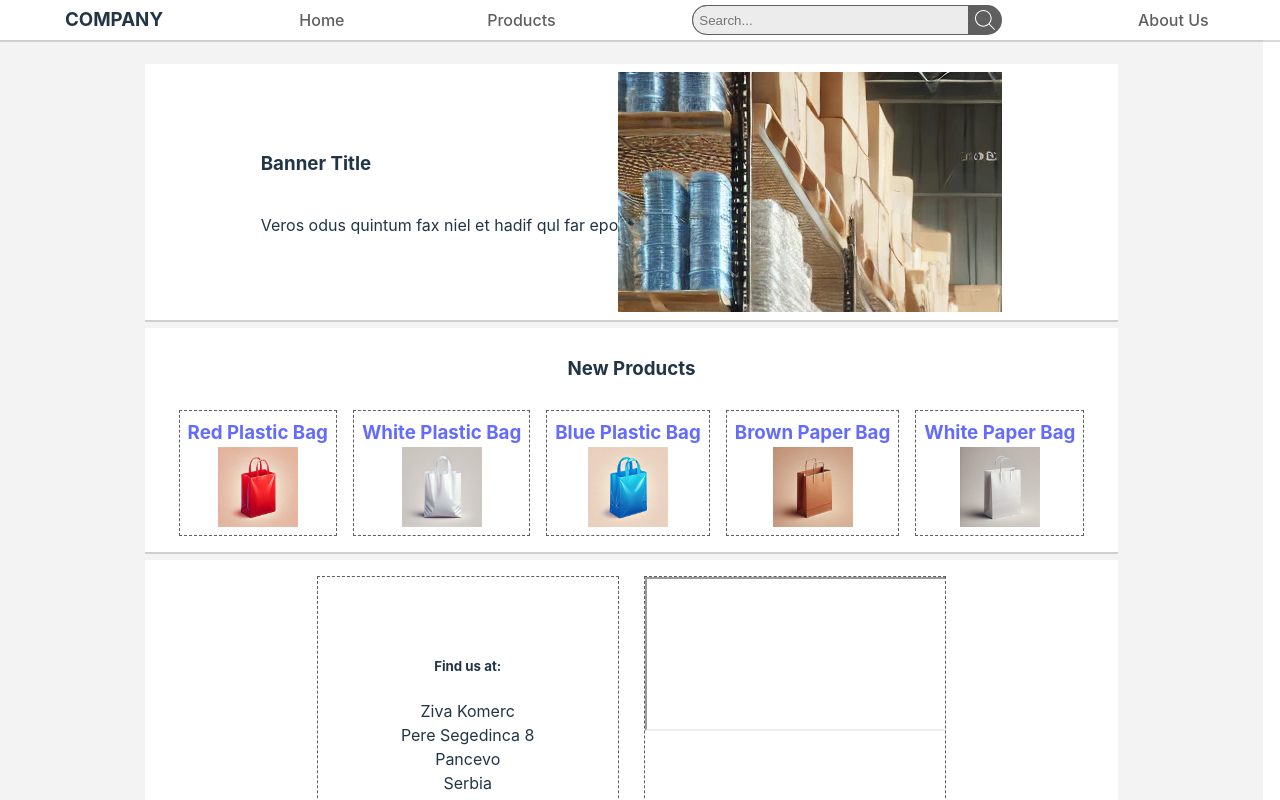
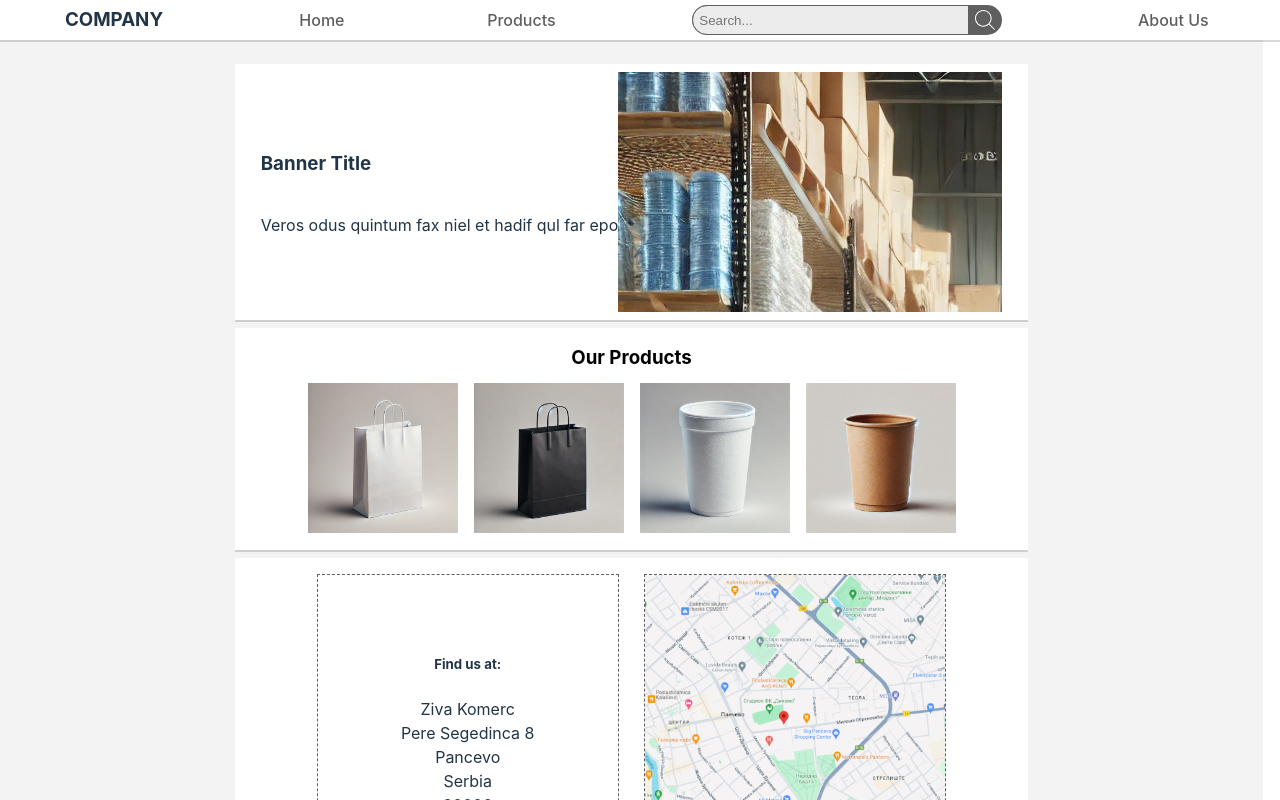
Before and after one commit to SuperHeavyBallet/Ziva-Website, a React (Vite) app in the folder Ziva-Website/: page / in a window 1280 px wide. Shown: the top 800 px of the page. Built offline with nearby package versions, Linux system fonts and the light colour scheme.

Commit message:
Auto Scrolling Item Highlight Implemented

```diff
--- a/Ziva-Website/src/Components/GoogleMap/googleMap.jsx
+++ b/Ziva-Website/src/Components/GoogleMap/googleMap.jsx
@@ -1,63 +1,12 @@
 
 import tempMap from "../../../public/images/temp_map.png"
-import { GoogleMap,
-        useJsApiLoader,
-        Marker,
-        InfoWindow,
-    } from '@react-google-maps/api';
 
- //Test API Key Non Functional
-
-class OfficeNode{
-
-    constructor(
-        id,
-        field_address,
-        locality,
-        postalCode,
-        address_line1,
-        address_line2,
-        latitude,
-        longitude)
-
-    {
-        this.id = id,
-        this.field_address = field_address,
-        this.field_address.locality = locality,
-        this.field_address.postal_Code = postalCode,
-        this.field_address.address_line1 = address_line1,
-        this.field_address.address_line2 = address_line2,
-        this.field_address.latitude = latitude,
-        this.field_address.longitue = longitude
-    }
-
-
-}
 
 export default function GoogleMapComponent()
 {
-
-   const offices = [
-    {
-
-    }
-   ]
-
     return(
         <div>
-            <iframe
-
-            style={
-                {width:'600',
-                height:'450',
-                style:'border:0',
-                loading:'lazy',
-                allowfullscreen:'',
-                referrerpolicy:'no-referrer-when-downgrade',
-                src:`https://www.google.com/maps/embed/v1/place?key=AIzaSyDzqxhDkLPVw1HnqksTIP5fcBJKXAL3bU8
-                &q=Space+Needle,Seattle+WA`}
-            }>
-            </iframe>
+            <img src={tempMap}></img>
         </div>
     )
 
--- a/Ziva-Website/src/Components/HomePageContactSection/homePageContactSection.jsx
+++ b/Ziva-Website/src/Components/HomePageContactSection/homePageContactSection.jsx
@@ -1,17 +1,11 @@
 import GoogleMapComponent from "../GoogleMap/googleMap"
 import styles from "./homePageContactSection.module.css"
 import tempMap from "../../../public/images/temp_map.png"
-import { useEffect } from "react"
-import loadMap from '../../Components/GoogleMap/googleMap.jsx';
+
 
 export default function HomePageContactSection()
 {
 
-    useEffect(() =>
-    {
-        loadMap();
-
-    }, []);
 
     return(
         <div className={styles.homePageContactSectionContainer}>
--- a/Ziva-Website/src/Components/HomePageItemHighlight/homePageItemHighlight.jsx
+++ b/Ziva-Website/src/Components/HomePageItemHighlight/homePageItemHighlight.jsx
@@ -1,26 +1,57 @@
 import { Link } from "react-router-dom";
 import styles from "./homePageItemHighlight.module.css"
+import { useEffect, useId, useState } from "react";
 
 
 
 export default function HomePageItemHighlight( {highlightItems})
 {
-    const selectedProducts = highlightItems.slice(0,5);
+    const selectedProducts = highlightItems;
+
+    const [ currentIndex, setCurrentIndex ] = useState(0);
+    const itemsPerPage = 4;
+
+    function chooseItemsToShow(numberOfItems)
+    {
+
+
+        const newIndex = (currentIndex + itemsPerPage) % highlightItems.length;
+        setCurrentIndex(newIndex);
+
+
+    }
+
+    const itemsToShow = highlightItems.slice(currentIndex, currentIndex + itemsPerPage).concat(
+        highlightItems.slice(0, Math.max(0, (currentIndex + itemsPerPage) - highlightItems.length))
+    );
+
+    useEffect(() => {
+        const timer = setTimeout(() => {
+            chooseItemsToShow();
+        }, 3000);
+
+        return () => clearTimeout(timer);
+    }, [currentIndex]);
+
 
     return(
         <div className={styles.homePageItemHighlightContainer}>
-        <h3>New Products</h3>
+        <h3 className={styles.homePageHighlightItemTitle}>Our Products</h3>
             <div className={styles.homePageItemReel}>
                 {
-                    selectedProducts.map(product => (
-                        <Link to={"/products"}>
+                    itemsToShow.map((product, index) => (
+
                         <div className={styles.homePageHighlightItem}
-                            key={product.id}>
-                            <h3>{product.name}</h3>
+                        onClick={() => chooseItemsToShow()}
+                            key={index}>
+                                <Link to={"/products"}
+                                className={styles.link}
+
+                                >
                             <img src={product.image} alt={product.name}></img>
+                            </Link>
+                        </div>
 
-                        </div>
-                        </Link>
                     ))
                 }
                 </div>
--- a/Ziva-Website/src/Components/HomePageItemHighlight/homePageItemHighlight.module.css
+++ b/Ziva-Website/src/Components/HomePageItemHighlight/homePageItemHighlight.module.css
@@ -5,12 +5,24 @@
     box-shadow: rgba(0, 0, 0, 0.15) 0px 2px 0px;
 
     margin: 1vh 2vw;
-    padding: 1vh 2vw;
+    padding: 2vh 2vw;
     display: flex;
     flex-direction: column;
     justify-content: center;
     align-items: center;
 
+}
+
+.homePageHighlightItemTitle{
+
+    display: flex;
+    flex-direction: row;
+    justify-content: center;
+    align-items: center;
+    color: black;
+    margin: 0 0 2vh 0;
+    padding: 0;
+    text-align: start;
 }
 
 .homePageItemReel{
@@ -19,20 +31,29 @@
 }
 
 .homePageHighlightItem{
-    border: 1px dashed var(--dark-colour);
 
+    background-color: var(--dark-colour);
     margin: 1vh;
-    padding: 1vh;
+
     display: flex;
     flex-direction: column;
     align-items: center;
+    justify-content: center;
+
+    width: 150px;
+    height: 130px;
+    text-align: center;
+    transition: transform 0.2s ease-out;
 }
 
-.homePageHighlightItem h3{
-    margin: 0;
-    padding: 0;
+.homePageHighlightItem:hover{
+    transform: scale(105%);
 }
 
+
+
 .homePageHighlightItem img{
-    max-width: 80px;
+    margin: 0;
+    width:  150px;
+    object-fit: cover;
 }
--- a/Ziva-Website/src/Components/NavBar/navBar.jsx
+++ b/Ziva-Website/src/Components/NavBar/navBar.jsx
@@ -21,8 +21,8 @@ export default function NavBar()
                         placeholder="Search..."
                     ></input>
                     <svg
-                    fill="#FFF" height="800px" width="800px" version="1.1" id="Capa_1" xmlns="http://www.w3.org/2000/svg" xmlns:xlink="http://www.w3.org/1999/xlink"
-	                    viewBox="0 0 488.4 488.4" xml:space="preserve">
+                    fill="#FFF" height="800px" width="800px" version="1.1" id="Capa_1" xmlns="http://www.w3.org/2000/svg" xmlnsXlink="http://www.w3.org/1999/xlink"
+	                    viewBox="0 0 488.4 488.4" xmlSpace="preserve">
                     <g>
 	                    <g>
 		                    <path d="M0,203.25c0,112.1,91.2,203.2,203.2,203.2c51.6,0,98.8-19.4,134.7-51.2l129.5,129.5c2.4,2.4,5.5,3.6,8.7,3.6
--- a/Ziva-Website/src/Components/NavBar/navBar.module.css
+++ b/Ziva-Website/src/Components/NavBar/navBar.module.css
@@ -29,7 +29,6 @@
 
 .navBarLink:hover{
     background-color: var(--mid-colour);
-    box-shadow: rgba(0, 0, 0, 0.15) 0px 2px 0px;
 }
 
 
--- a/Ziva-Website/src/main.jsx
+++ b/Ziva-Website/src/main.jsx
@@ -7,6 +7,8 @@ import AboutUsPage from './pages/AboutUsPage/aboutUsPage'
 
 
 import './index.css'
+
+
 
 const router = createBrowserRouter([
   {
```
Also changed, not shown: 2 other files (tests, documents, lock files or other folders).
